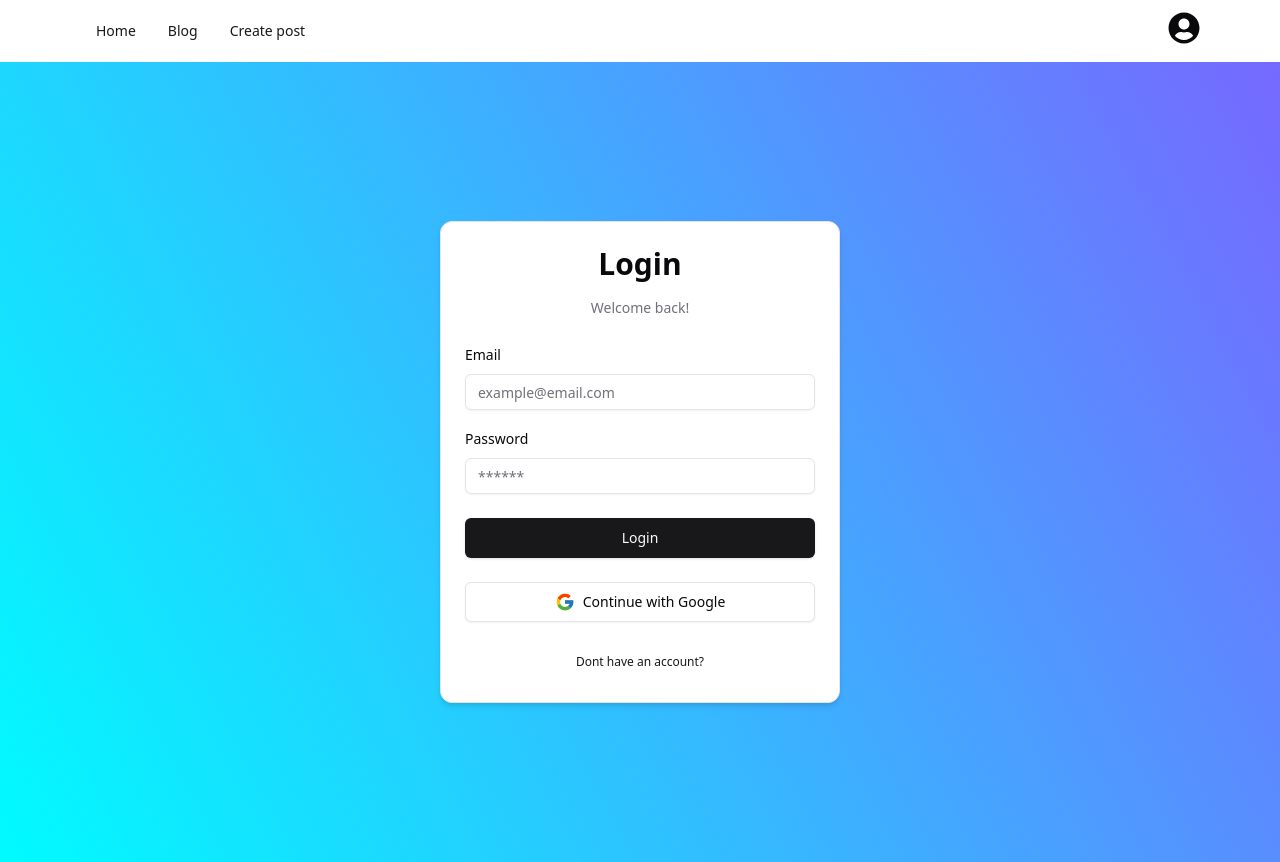
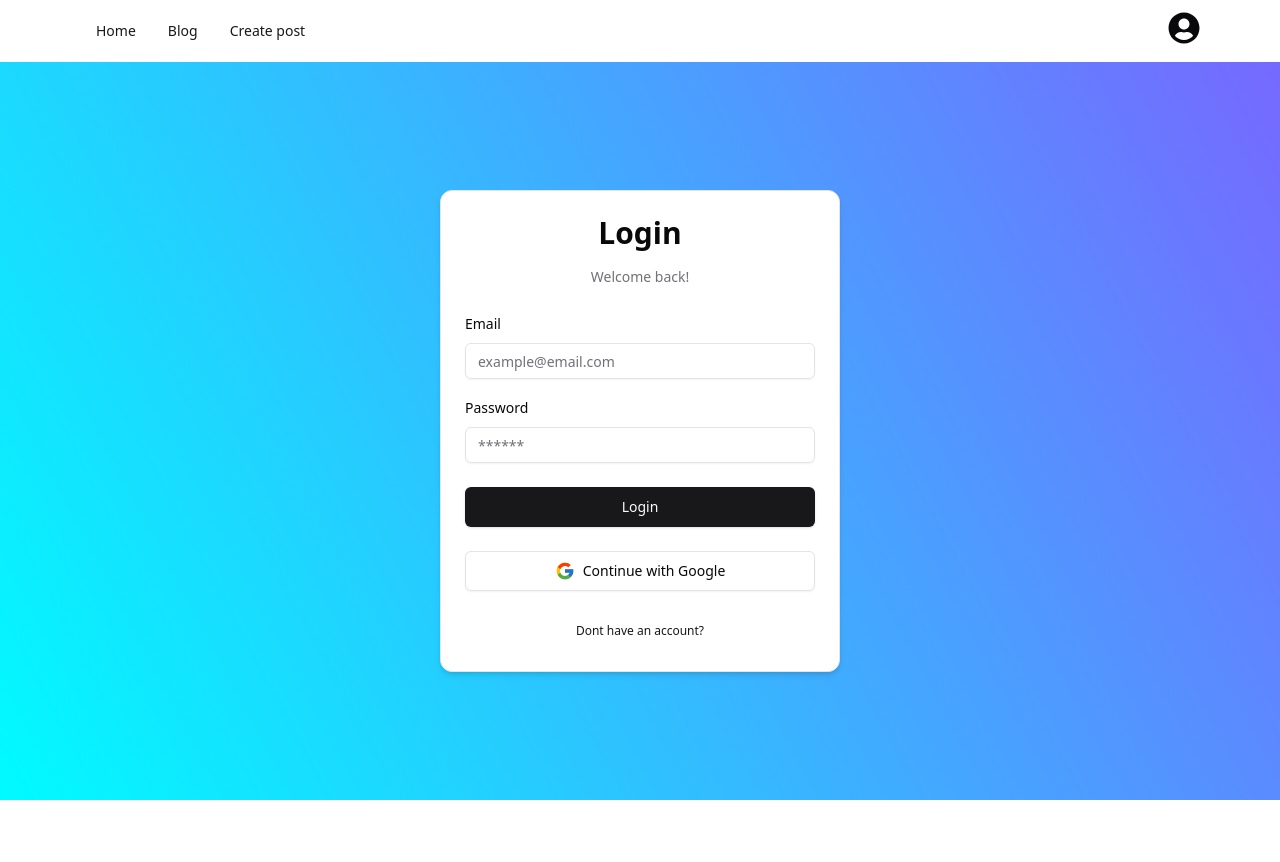
Before and after one commit to SergeyBogomolovv/Auth-client, a React (Vite) app: page /auth/login in a window 1280 px wide. After the commit the page ends 800 px from the top, so only its background shows below. Built offline with nearby package versions, Linux system fonts and the light colour scheme; no server answers.

Commit message:
layouts update

```diff
--- a/src/App.tsx
+++ b/src/App.tsx
@@ -12,12 +12,13 @@ import { PropagateLoader } from 'react-spinners'
 import GoogleRoute from './assets/google-route'
 import BlogPage from './pages/blog'
 import CreatePostPage from './pages/create-post'
-import { useRefreshQuery } from './redux/api/profile'
-import { useAppSelector } from './hooks/redux'
+import { useRefreshQuery } from 'api/profile'
+import { useAppSelector } from 'hooks/redux'
 
 function App() {
   const { currentUser } = useAppSelector((state) => state.profile)
   const { refetch, isLoading } = useRefreshQuery(null)
+
   useEffect(() => {
     if (!currentUser && localStorage.getItem('accesToken')) {
       refetch()
--- a/src/assets/auth-layout.tsx
+++ b/src/assets/auth-layout.tsx
@@ -1,11 +1,12 @@
-import { useAppSelector } from '@/hooks/redux'
+import { useAppSelector } from 'hooks/redux'
 import { Navigate, Outlet } from 'react-router'
 
 export default function AuthLayout() {
   const { currentUser } = useAppSelector((state) => state.profile)
   if (currentUser) return <Navigate to='/settings' />
+
   return (
-    <div className='flex flex-col items-center justify-center min-h-[100svh]'>
+    <div className='flex items-center justify-center mt-32'>
       <Outlet />
     </div>
   )
--- a/src/assets/google-route.tsx
+++ b/src/assets/google-route.tsx
@@ -20,7 +20,7 @@ export default function GoogleRoute() {
   }, [])
 
   return (
-    <div className='flex items-center justify-center w-full h-[100svh]'>
+    <div className='flex items-center justify-center w-full'>
       <PropagateLoader color='white' />
     </div>
   )
--- a/src/assets/main-layout.tsx
+++ b/src/assets/main-layout.tsx
@@ -3,11 +3,11 @@ import { Outlet } from 'react-router'
 
 export default function MainLayout() {
   return (
-    <>
+    <div className='min-h-[100svh] flex flex-col'>
       <Navbar />
-      <div className='min-h-[100svh]'>
+      <div className='flex-grow'>
         <Outlet />
       </div>
-    </>
+    </div>
   )
 }
--- a/src/assets/settings-layout.tsx
+++ b/src/assets/settings-layout.tsx
@@ -2,7 +2,7 @@ import { Outlet } from 'react-router'
 
 export default function SettingLayout() {
   return (
-    <div className='flex flex-col items-center justify-center mt-32'>
+    <div className='flex flex-grow flex-col items-center justify-center mt-32'>
       <Outlet />
     </div>
   )
--- a/src/pages/blog.tsx
+++ b/src/pages/blog.tsx
@@ -4,7 +4,7 @@ import { useGetPostsQuery } from '@/redux/api/posts'
 export default function BlogPage() {
   const { data, isLoading } = useGetPostsQuery({ limit: 100, page: 1 })
   return (
-    <main className='flex flex-col items-center justify-center gap-y-10 container'>
+    <main className='flex flex-col items-center justify-center gap-y-10 container my-10'>
       <div className='text-6xl font-extrabold text-white'>Welcome to blog</div>
       {isLoading ? (
         <h1 className='text-3xl text-white'>Loading...</h1>
--- a/src/pages/main.tsx
+++ b/src/pages/main.tsx
@@ -1,6 +1,6 @@
 export default function MainPage() {
   return (
-    <div className='flex items-center justify-center min-h-[100svh] text-6xl text-white font-extrabold tracking-widest'>
+    <div className='flex items-center justify-center text-6xl text-white font-extrabold tracking-widest'>
       Welcome
     </div>
   )
```
